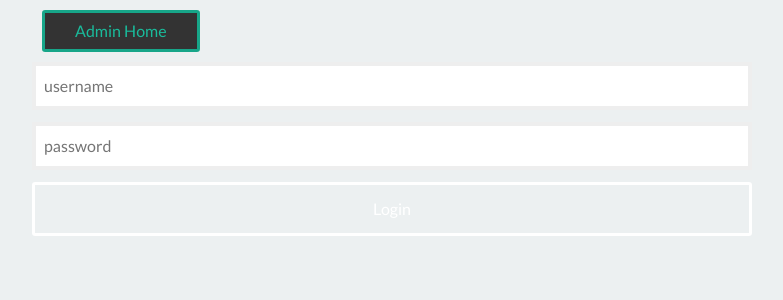
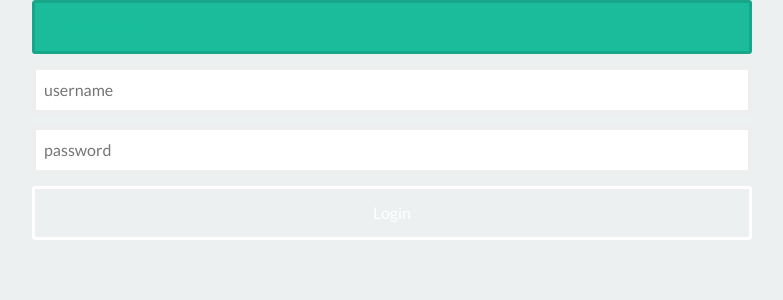
Before and after one commit to AbhishekBiswal/RosterGram, a Flask app: page /admin in a window 1280 px wide. Shown: the top 300 px of the page, without its empty margins (248-1031 px from the left). Run offline with Flask 2, Linux system fonts and the light colour scheme.

Commit message:
Fixed homepage and stripped admin styles

```diff
--- a/app/static/css/admin.css
+++ b/app/static/css/admin.css
@@ -1,34 +1,11 @@
 /* Rostergram */
 * { margin: 0; padding: 0; }
-body
-{
+
+body {
 	max-width: 720px;
 	margin: 0 auto;
 }
 
-.btn {
-	padding: 10px 30px;
-	margin: 10px;
-	background: #333;
-	color: #f5f5f5;
-	display: inline-block;
-}
-
-h1
-{
-	margin-bottom: 10px;
+h1 {
 	border-bottom: 1px solid #ddd;
 }
-
-li
-{
-	font-size: 120%;
-}
-li a
-{
-	color: #26b;
-}
-li a:visited
-{
-	color: #26b;
-}
--- a/app/templates/home.html
+++ b/app/templates/home.html
@@ -4,6 +4,8 @@
 	<title>{{ pageTitle }}</title>
 {% endblock %}
 
+
+{% block content %}
 
 <div class="stack stack-sympl home-card-container">
 
```
